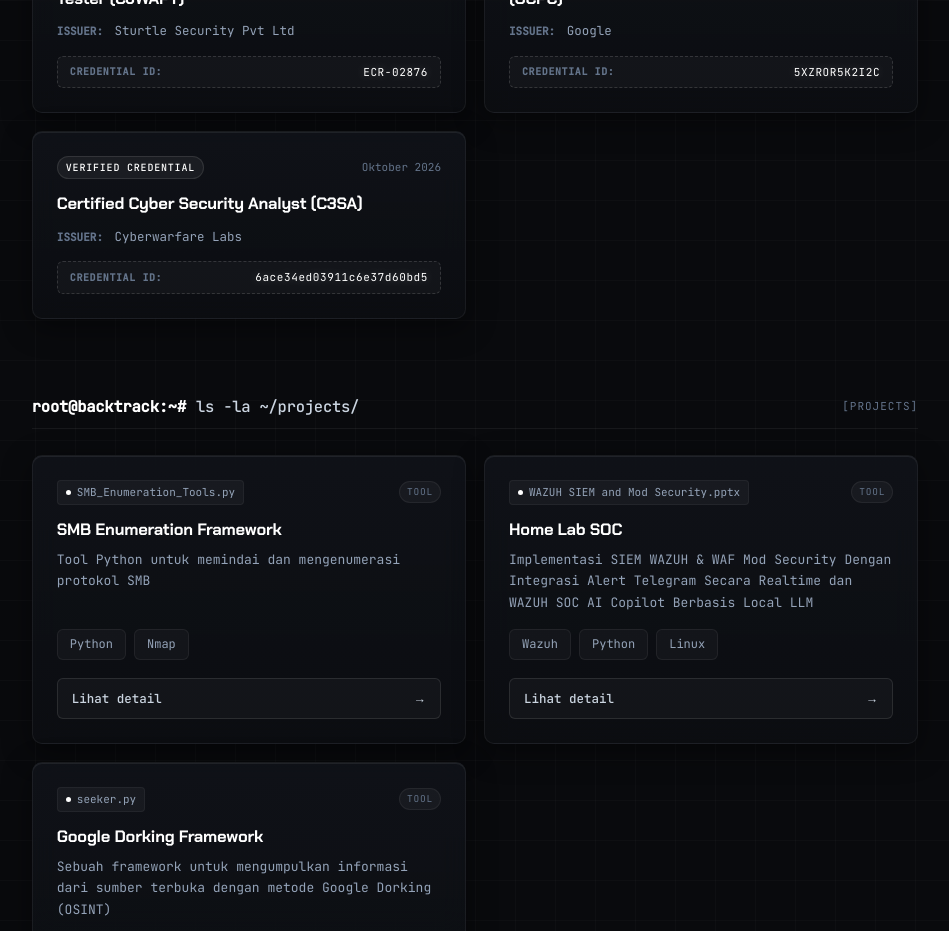
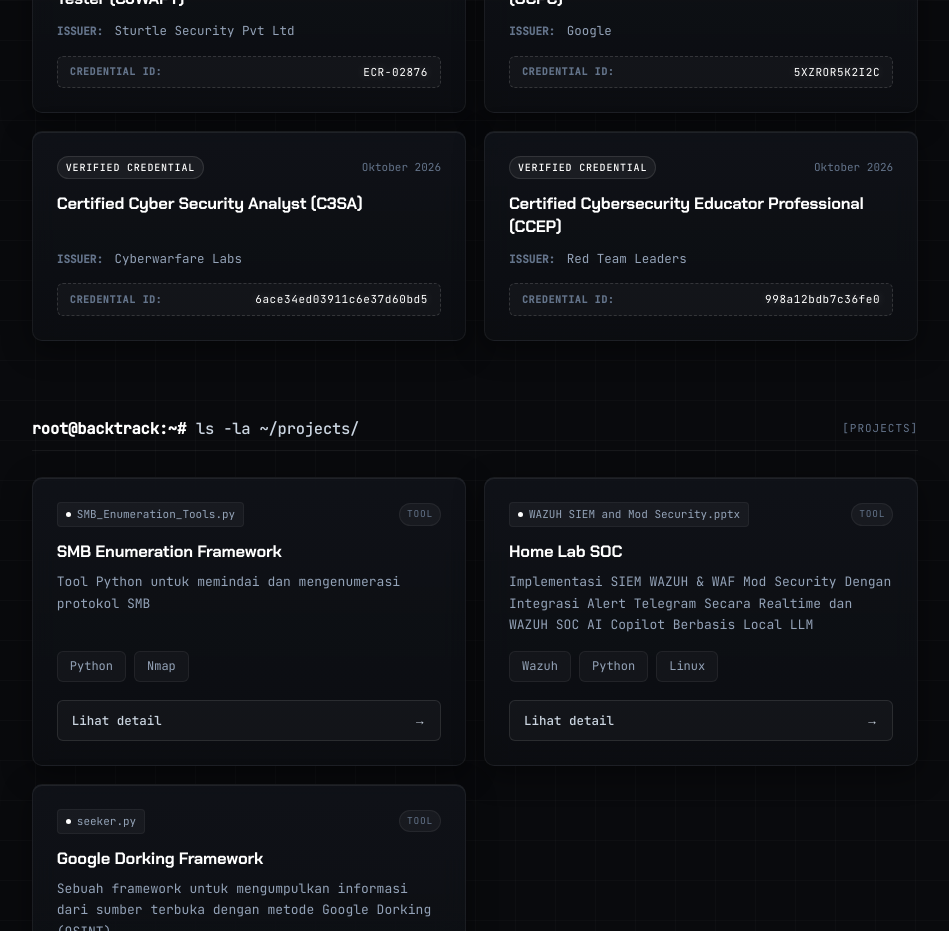
Before and after one commit to tikodjati/portofolio, a Next.js app: page / in a window 1280 px wide. Shown: the part 2240-3171 px from the top of the page, without its empty margins (165-1114 px from the left). Built offline with nearby package versions, Linux system fonts and the light colour scheme.

Commit message:
update portofolio

```diff
--- a/data/content.js
+++ b/data/content.js
@@ -48,6 +48,12 @@ export const CERTS = [
     year: "Oktober 2026",
     credentialId: "6ace34ed03911c6e37d60bd5",
   },
+  {
+    name: "Certified Cybersecurity Educator Professional (CCEP)",
+    org: "Red Team Leaders",
+    year: "Oktober 2026",
+    credentialId: "998a12bdb7c36fe0",
+  },
 ];
 
 
```
